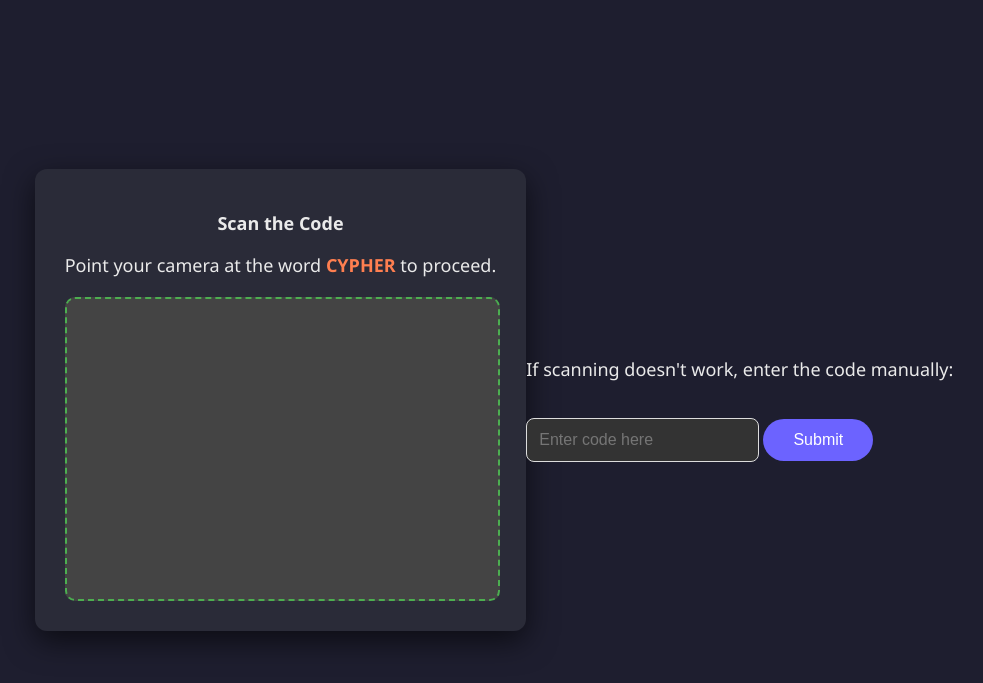
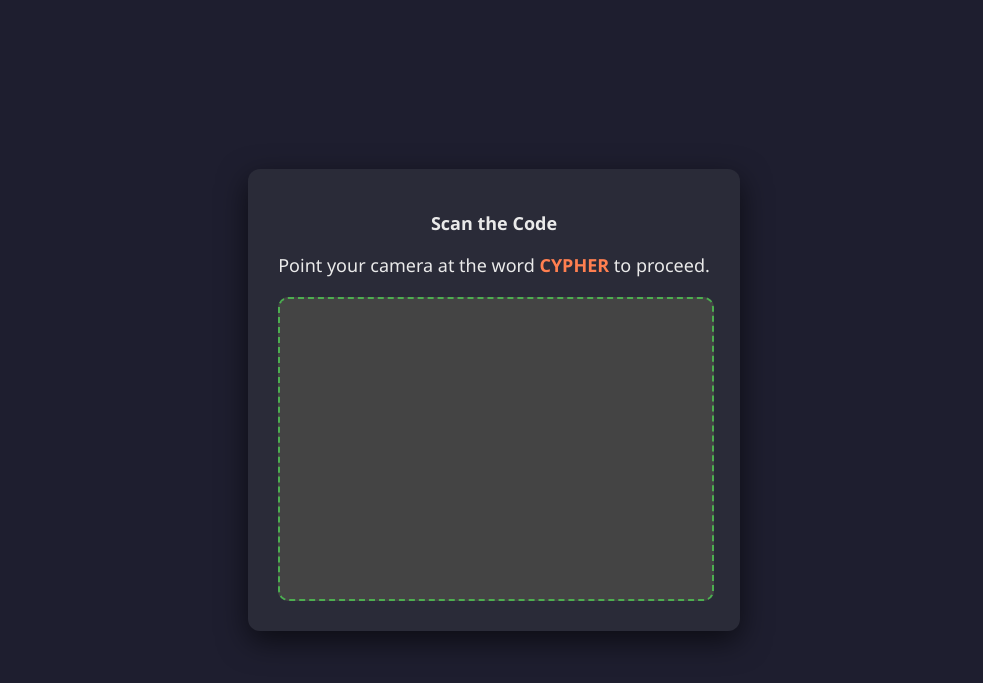
Before and after one commit to Nuhayd12/AI_LAB_LOCKDOWN, a Flask app: page /scan in a window 1280 px wide. Shown: the top 683 px of the page, without its empty margins (146-1129 px from the left). Run offline with Flask 3, Linux system fonts and the light colour scheme; some libraries are stand-ins or nearby versions.

Commit message:
removed enter scan code and added space in app.py

```diff
--- a/app.py
+++ b/app.py
@@ -6,7 +6,7 @@ app = Flask(__name__)
 app.secret_key = "your_secret_key"  # Required for session handling
 
 # Predefined Caesar cipher challenge for Station 1
-caesar_cipher = {"encoded": "oruhp lsvxp grlorv", "decoded": "lorem ipsum dolor", "hint": "Shift: 3 <-"}
+caesar_cipher = {"encoded": "oruhp lsvxp grlorv", "decoded": "lorem ipsum dolor", "hint": "Shift:3 <-"}
 
 # Path to data puzzle images for Station 3
 DATA_PUZZLE_FOLDER = "static/images/data_puzzles/"
--- a/templates/scan.html
+++ b/templates/scan.html
@@ -17,11 +17,6 @@
         <div id="feedback" style="display:none;">Scanning Successful! Redirecting...</div>
     </div>
     <div>
-        <p>If scanning doesn't work, enter the code manually:</p>
-        <form method="POST" action="/scan">
-            <input type="text" name="manual-code" placeholder="Enter code here" required>
-            <button type="submit">Submit</button>
-        </form>
     </div>
     <script>
         const video = document.createElement("video");
```
